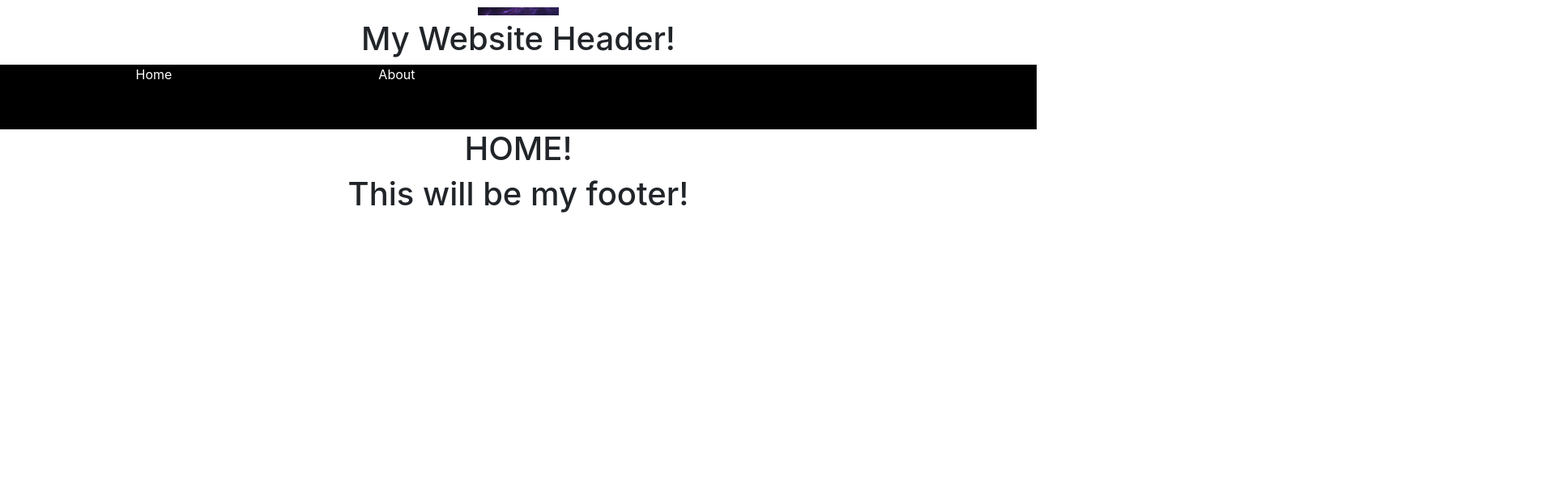
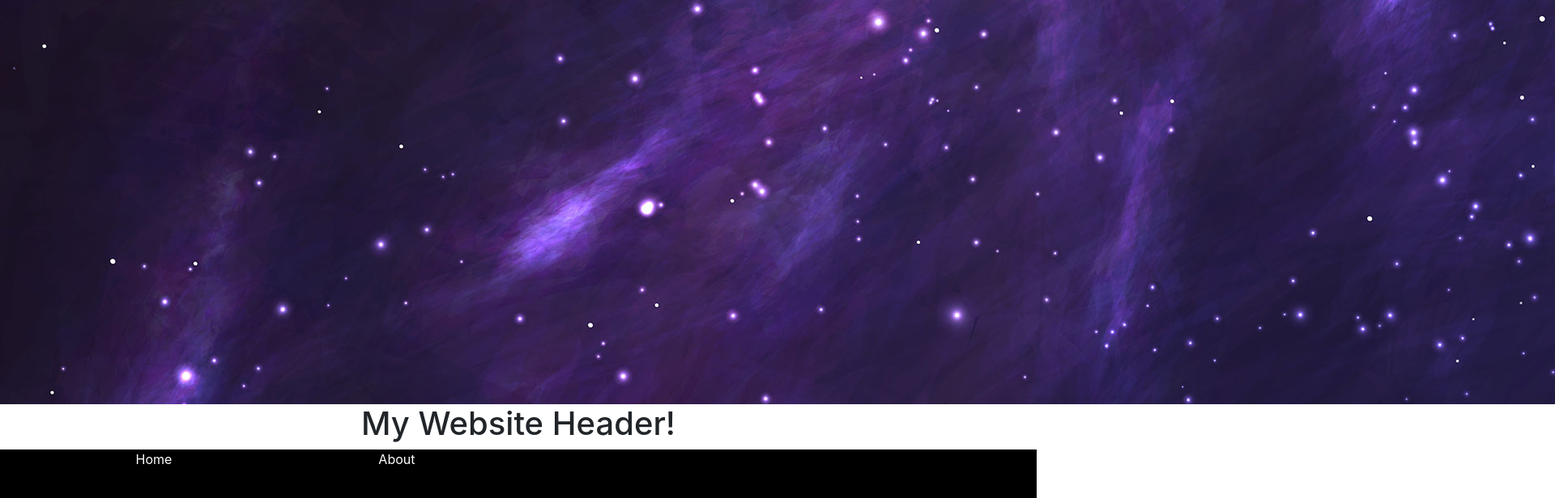
Before and after one commit to jlagree/homepage, a React (Create React App) app: page / in a window 1280 px wide. Shown: the top 616 px of the page at 81% size, 1920 px wide, since content can reach past the window. Built offline with nearby package versions, Linux system fonts and the light colour scheme.

Commit message:
fix image height

```diff
--- a/src/components/Header.js
+++ b/src/components/Header.js
@@ -4,7 +4,7 @@ import headerImage from './spaceHeader.jpeg';
 const Header = () => {
     return (
         <div>
-            <img src={headerImage} height={10} width={100}/>
+            <span><img src={headerImage} /></span>
             <h1>My Website Header!</h1>
         </div>
     )
```
